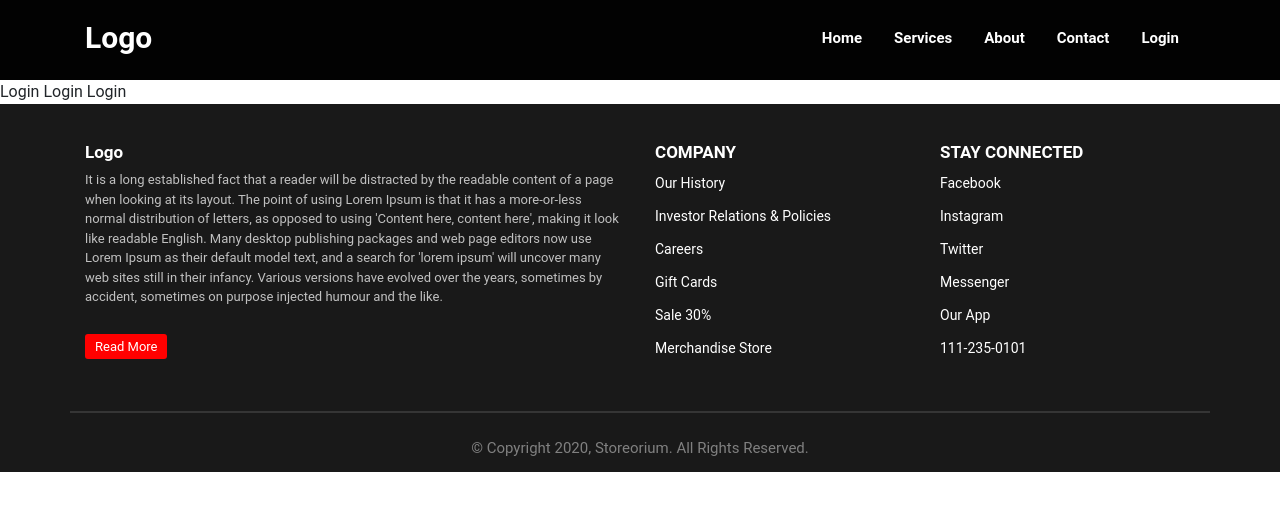
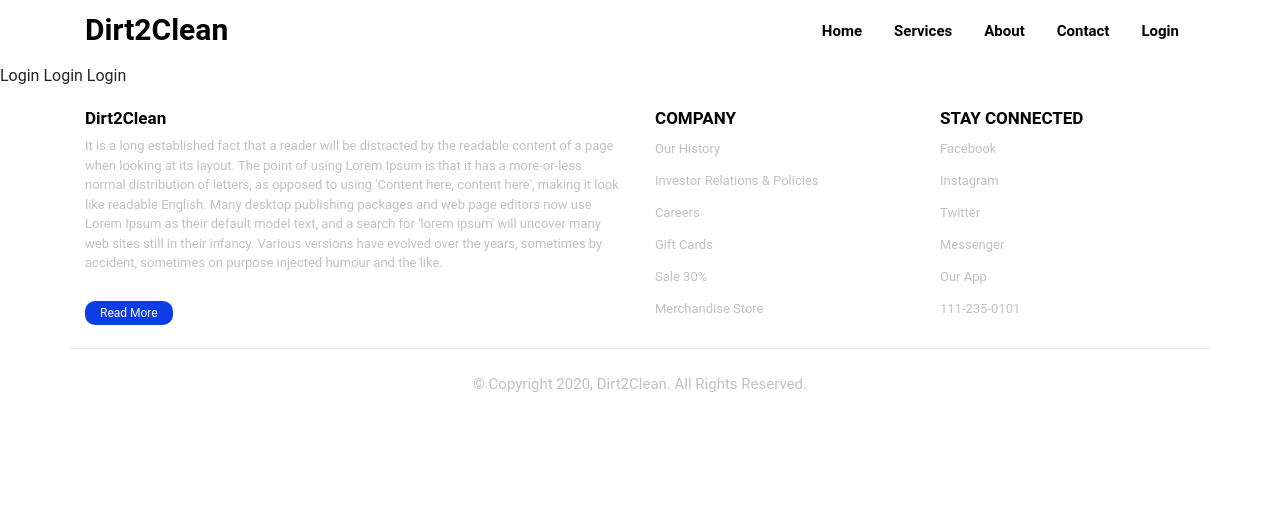
Before and after one commit to muhammadidreesshaikh/autowash-app, a React (Create React App) app: page /login in a window 1280 px wide. Shown: the top 510 px of the page. Built offline with nearby package versions, Linux system fonts and the light colour scheme.

Commit message:
header and footer section done

```diff
--- a/src/assets/css/footer.css
+++ b/src/assets/css/footer.css
@@ -5,10 +5,10 @@
     background-blend-mode: soft-light;
     background-attachment: fixed;
     background-size: cover;
-    background-position: center; */
-    background-color: #191919;
-    padding: 3% 0 1% 0;
-    background-repeat: no-repeat;
+    background-position: center;
+    background-repeat: no-repeat; */
+    background-color: var(--color-white);
+    padding: 20px 0 10px 0;
 }
 
 /* .footer .first img{
@@ -20,13 +20,13 @@
 
 .footer .first h3{
     font-size: 17px;
-    color: white;
+    color: var(--color-black);
     font-weight: bold;
 }
 
 .footer .first p{
     font-size: 13px;
-    color: #c1c1c1;
+    color: var(--color-gry);
 }
 
 .footer .press{
@@ -34,18 +34,11 @@
 }
 
 .footer .press a{
-    color: white;
-    background-color: red;
-    border-radius: 3px;
-    padding: 5px 10px;
-    font-size: 13px;
-}
-
-.footer .press a:hover{
-    background-color: white;
-    color: black;
-    opacity: 0.5s;
-    transition: 0.5s;
+    color: var(--color-white);
+    background-color: var(--color-blue);
+    border-radius: 10px;
+    font-size: 12px;
+    padding: 5px 15px;
 }
 
 .footer .first ul{
@@ -54,29 +47,29 @@
 }
 
 .footer .first li{
-    padding-top: 9px;
+    padding-top: 8px;
 }
 
 .footer .first li a{
-    color: white;
-    font-size: 14px;
+    color: var(--color-gry);
+    font-size: 13px;
 }
 
 .footer .first li a:hover{
-    color: #c1c1c1;
+    color: var(--color-black);
     opacity: 0.5s;
     transition: 0.5s;
 }
 
 .footer .seprator{
     width: 100%;
-    background-color: #ffffff1f;
-    height: 2px;
-    margin-top: 3%;
+    background-color: #ececec;
+    height: 1px;
+    margin-top: 1%;
 }
 
 .footer .last p{
    text-align: center;
-    color: grey;
+    color: var(--color-gry);
     font-size: 15px;
 }
--- a/src/assets/css/header.css
+++ b/src/assets/css/header.css
@@ -1,7 +1,7 @@
 .header
 {
-    background-color: var(--color-black);
-    padding: 1% 0;
+    background-color: var(--color-white);
+    padding: 5px 0;
 }
 
 /* .header .logo img
@@ -17,7 +17,7 @@
 
 .header .logo a
 {
-    color: var(--color-white);
+    color: var(--color-black);
     font-weight: bold;
     font-size: 30px;
 }
@@ -45,12 +45,14 @@
 
 .header .nav a
 {
-    color: var(--color-white);
+    color: var(--color-black);
     text-align: center;
     padding-bottom: 4px;
+    transition: 0.5s;
+    border-bottom: 2px solid #ffffff;
 }
 
 .header .nav li a:hover
 {
-    border-bottom: 2px solid #df0101;
+    border-bottom: 2px solid var(--color-blue);
 }
--- a/src/layout/Footer.js
+++ b/src/layout/Footer.js
@@ -10,7 +10,7 @@ function Footer() {
 
                         <div className="col-md-6">
                             <div className="first">
-                                <h3>Logo</h3>
+                                <h3>Dirt2Clean</h3>
                                 <p className="pt-2">It is a long established fact that a reader will be distracted by the readable content of a page when looking at its layout. The point of using Lorem Ipsum is that it has a more-or-less normal distribution of letters, as opposed to using 'Content here, content here', making it look like readable English. Many desktop publishing packages and web page editors now use Lorem Ipsum as their default model text, and a search for 'lorem ipsum' will uncover many web sites still in their infancy. Various versions have evolved over the years, sometimes by accident, sometimes on purpose injected humour and the like.</p>
 
                                 <div className="press">
@@ -51,7 +51,7 @@ function Footer() {
 
                         <div className="col-md-12">
                             <div className="last pt-4">
-                                <p>© Copyright 2020, Storeorium. All Rights Reserved.</p>
+                                <p>© Copyright 2020, Dirt2Clean. All Rights Reserved.</p>
                             </div>
                         </div>
 
--- a/src/layout/Header.js
+++ b/src/layout/Header.js
@@ -1,6 +1,6 @@
 import React from 'react'
 import { Link } from 'react-router-dom';
-import '../assets/css/header.css'
+import '../assets/css/header.css';
 // import logo from '../assets/img/logo_465x320.png'
 
 function Header() {
@@ -13,7 +13,7 @@ function Header() {
                         <div className="col-sm-4 col-md-4 col-lg-4">
                             <div className='logo'>
                                 {/* <img src={logo} /> */}
-                                <a href="#">Logo</a>
+                                <a href="#">Dirt2Clean</a>
                             </div>
                         </div>
 
```
Also changed, not shown: 1 other file (tests, documents, lock files or other folders).
